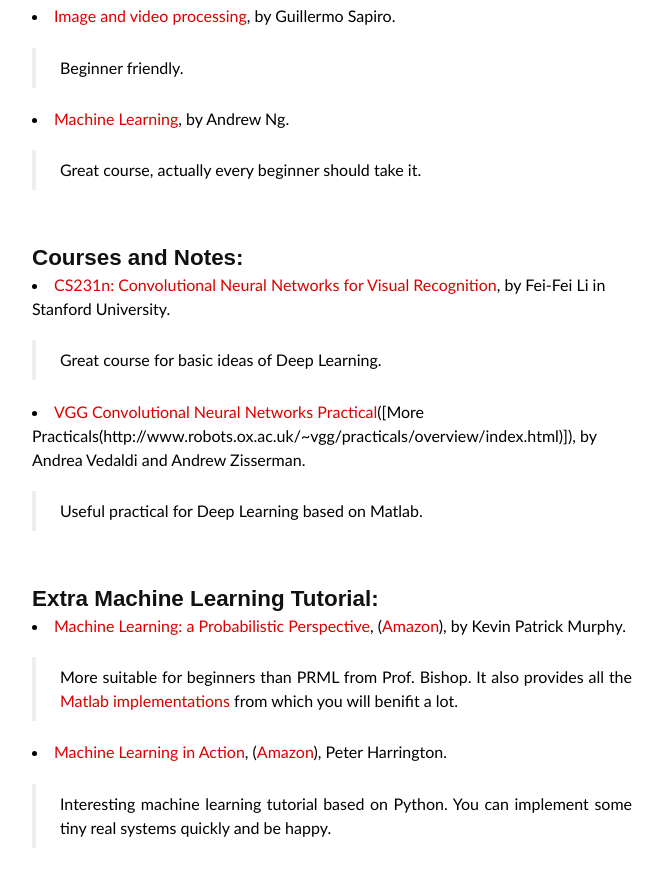
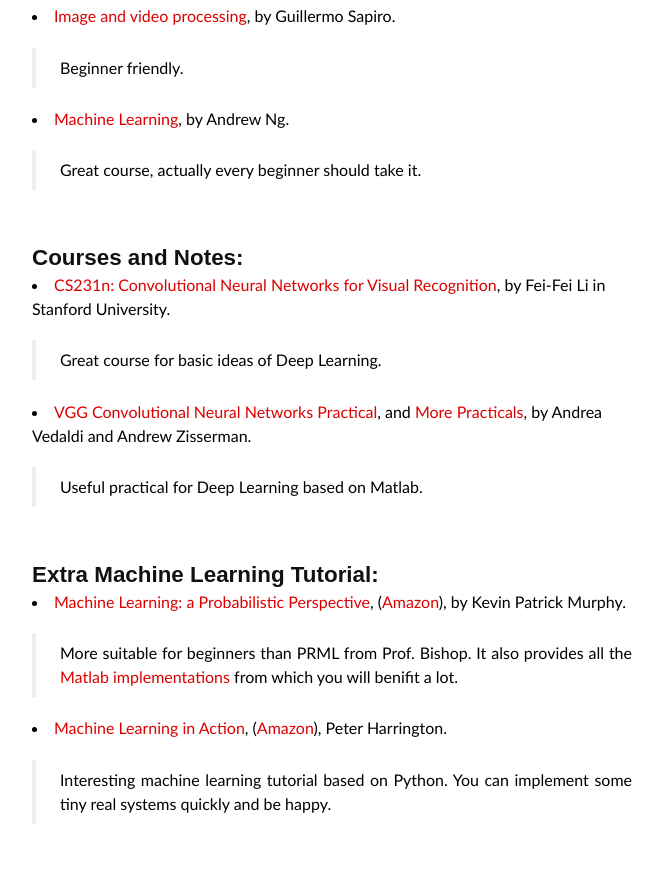
Before and after one commit to ionvision/ionvision.github.io.bk, a Jekyll site: the page built from notes/computer-vision-reading-list.md, in a window 1280 px wide and 900 px high, scrolled down 1452 px. Shown: the top 887 px of the window, without its empty margins (308-971 px from the left). Built offline with Jekyll 4.4.1, drawn with Linux system fonts in a browser that asks for light colours; nearby versions of some CDN libraries; some web fonts are replaced.

Commit message:
Fix CV reading list

```diff
--- a/notes/computer-vision-reading-list.md
+++ b/notes/computer-vision-reading-list.md
@@ -66,7 +66,7 @@ comments: no
 >Great course for basic ideas of Deep Learning.
 
 
-- [VGG Convolutional Neural Networks Practical](http://www.robots.ox.ac.uk/~vgg/practicals/cnn/)([More Practicals(http://www.robots.ox.ac.uk/~vgg/practicals/overview/index.html)]), by Andrea Vedaldi and Andrew Zisserman.
+- [VGG Convolutional Neural Networks Practical](http://www.robots.ox.ac.uk/~vgg/practicals/cnn/), and [More Practicals](http://www.robots.ox.ac.uk/~vgg/practicals/overview/index.html), by Andrea Vedaldi and Andrew Zisserman.
 
 >Useful practical for Deep Learning based on Matlab.
 
```
